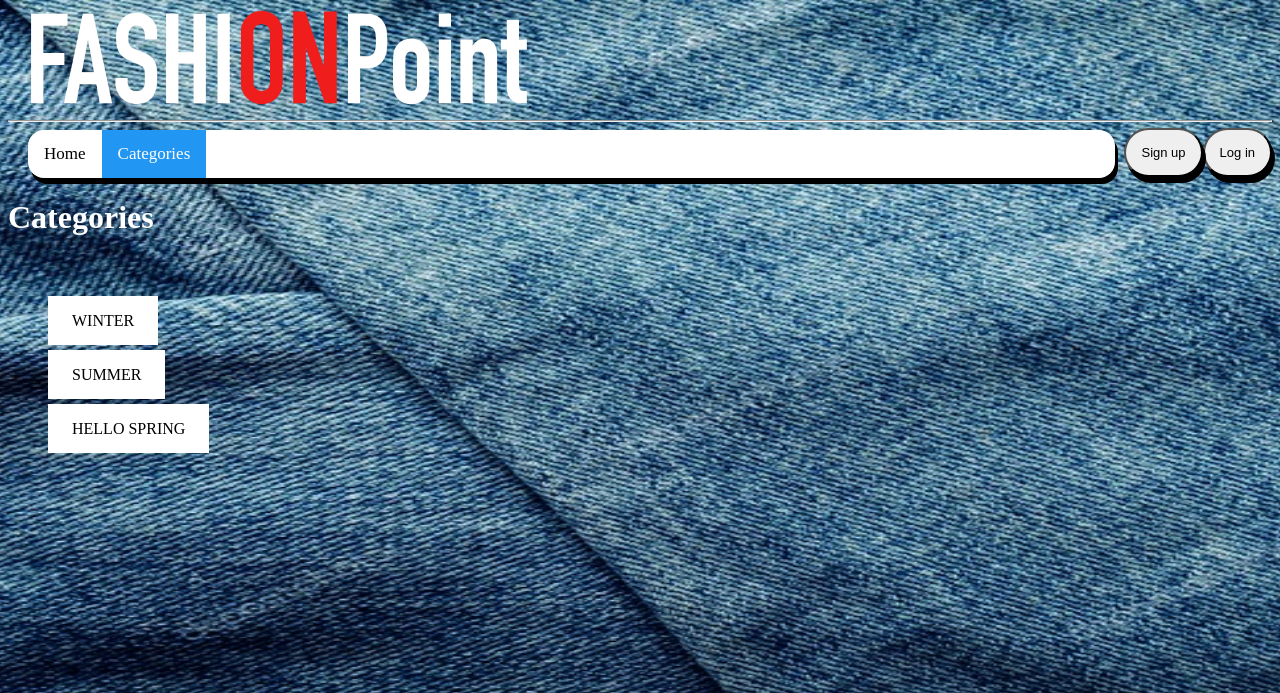
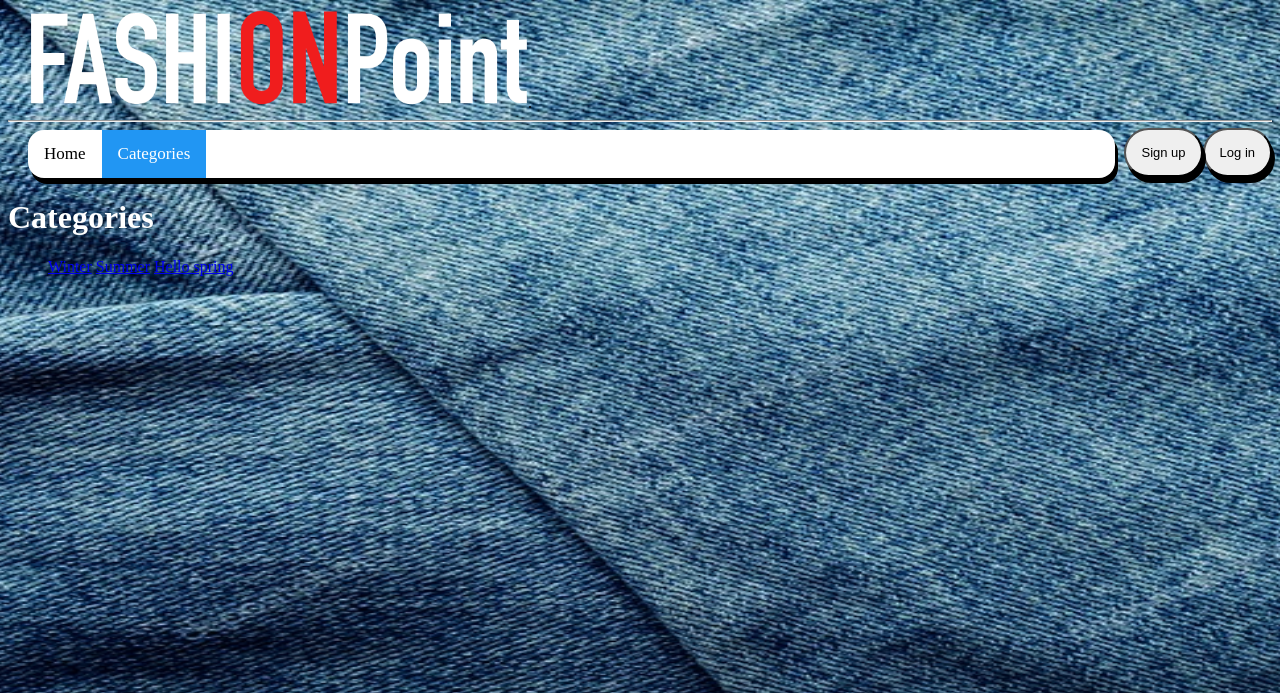
Before and after one commit to AnasYahya99/FashionPoint, a Django app: page /fashionpoint/categories/ in a window 1280 px wide. Shown: the top 693 px of the page. Run offline with Django 3.2, Linux system fonts and the light colour scheme; data comes from the database, SQL or seed files in the repository.

Commit message:
abort mission

```diff
--- a/static/fashionpointapp/style.css
+++ b/static/fashionpointapp/style.css
@@ -135,15 +135,7 @@
   padding: 10px 0px;
 }
 
-.link{
 
-  background-color: white;
-  color: black;
-  padding: 1em 1.5em;
-  text-decoration: none;
-  text-transform: uppercase;
-
-}
 
 @media screen and (max-height: 450px) {
   .sidenav {padding-top: 15px;}
--- a/templates/fashionpointapp/cats.html
+++ b/templates/fashionpointapp/cats.html
@@ -3,14 +3,12 @@
     {% for c in cats %}
         {% if c == act_cat %}
             <strong>
-                <a class=link href="{% url 'show_category' c.slug %}">{{ c.name }}</a>\
+                <a href="{% url 'show_category' c.slug %}">{{ c.name }}</a>\
 
             </strong>
         {% else %}
-                <br/>
-                <br/>
-                <br/>
-                <a class=link href="{% url 'show_category' c.slug %}">{{ c.name }}</a>
+
+                <a  href="{% url 'show_category' c.slug %}">{{ c.name }}</a>
         {% endif %}
     {% endfor %}
 {% else %}
```
